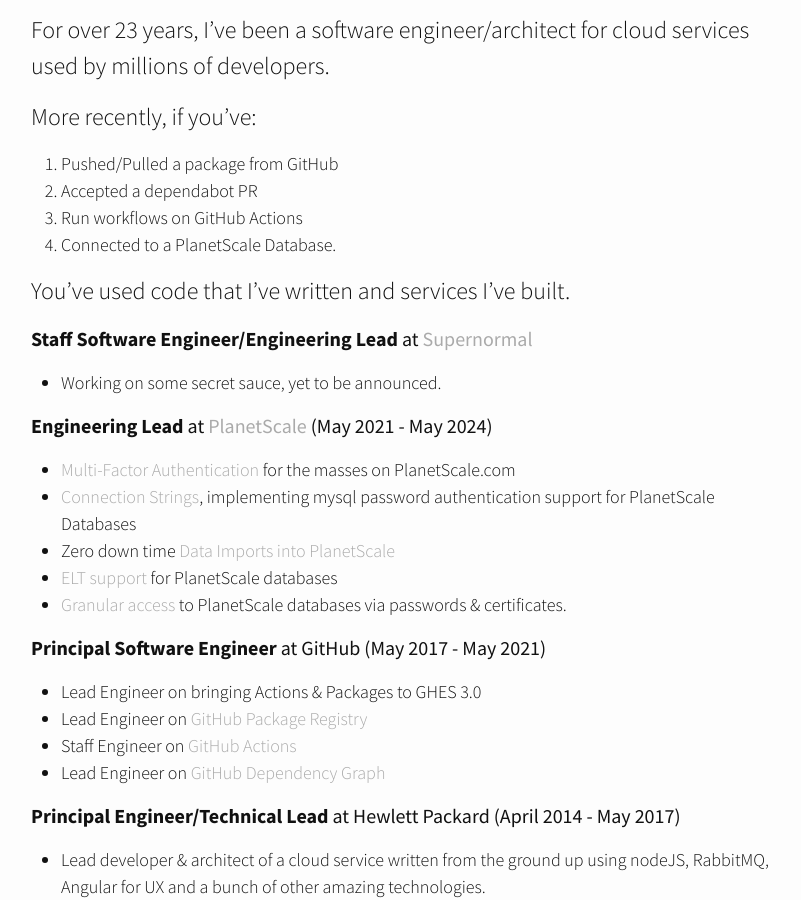
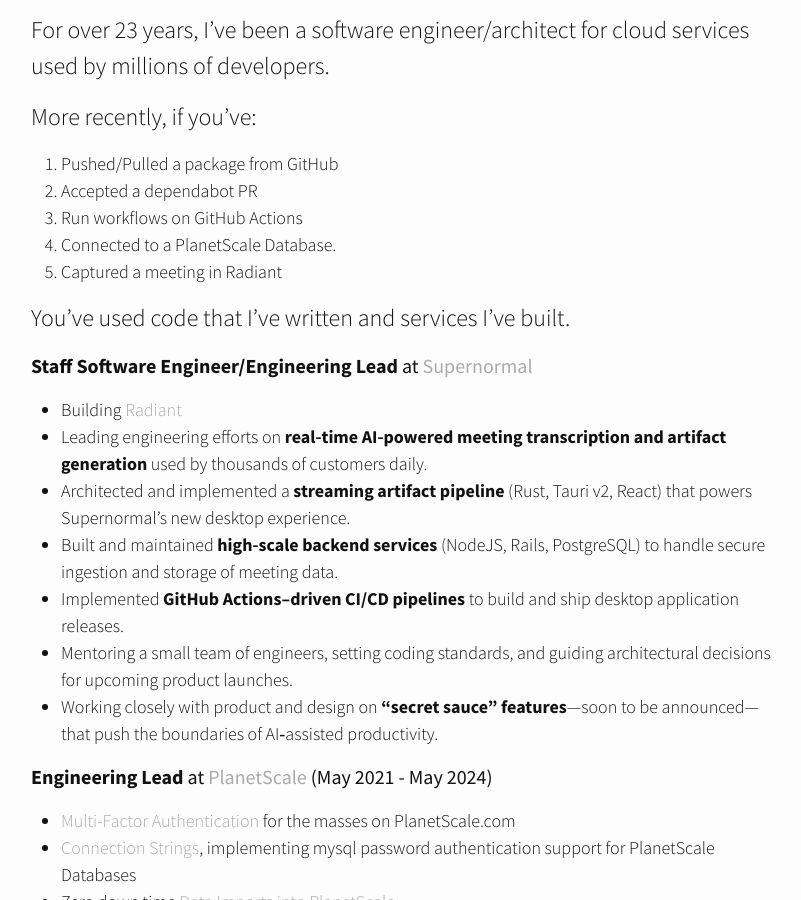
Before and after one commit to Phanatic/phanatic.github.io, a Jekyll site: the page built from resume.md, in a window 1280 px wide and 900 px high, scrolled down 368 px. Shown: the whole window, without its empty margins (239-1040 px from the left). Built offline with Jekyll 4.4.1, drawn with Linux system fonts in a browser that asks for light colours; nearby versions of some CDN libraries; emoji names are drawn with the system emoji font; comment, search, counter and statistics services are not loaded.

Commit message:
Update resume.md

```diff
--- a/resume.md
+++ b/resume.md
@@ -14,11 +14,18 @@ More recently, if you’ve:
 2. Accepted a dependabot PR
 3. Run workflows on GitHub Actions
 4. Connected to a PlanetScale Database.
+5. Captured a meeting in Radiant
 
 You’ve used code that I’ve written and services I’ve built.
 
 #### **Staff Software Engineer/Engineering Lead** at [Supernormal](http://supernormal.com/)
-* Working on some secret sauce, yet to be announced.
+* Building [Radiant](https://radiantapp.com/)
+* Leading engineering efforts on **real‑time AI‑powered meeting transcription and artifact generation** used by thousands of customers daily.
+* Architected and implemented a **streaming artifact pipeline** (Rust, Tauri v2, React) that powers Supernormal’s new desktop experience.
+* Built and maintained **high‑scale backend services** (NodeJS, Rails, PostgreSQL) to handle secure ingestion and storage of meeting data.
+* Implemented **GitHub Actions–driven CI/CD pipelines** to build and ship desktop application releases.
+* Mentoring a small team of engineers, setting coding standards, and guiding architectural decisions for upcoming product launches.
+* Working closely with product and design on **“secret sauce” features**—soon to be announced—that push the boundaries of AI‑assisted productivity.
 
 #### **Engineering Lead** at [PlanetScale](https://www.planetscale.com) (May 2021 - May 2024)
 * [Multi-Factor Authentication](https://docs.planetscale.com/concepts/mfa) for the masses on PlanetScale.com
```
